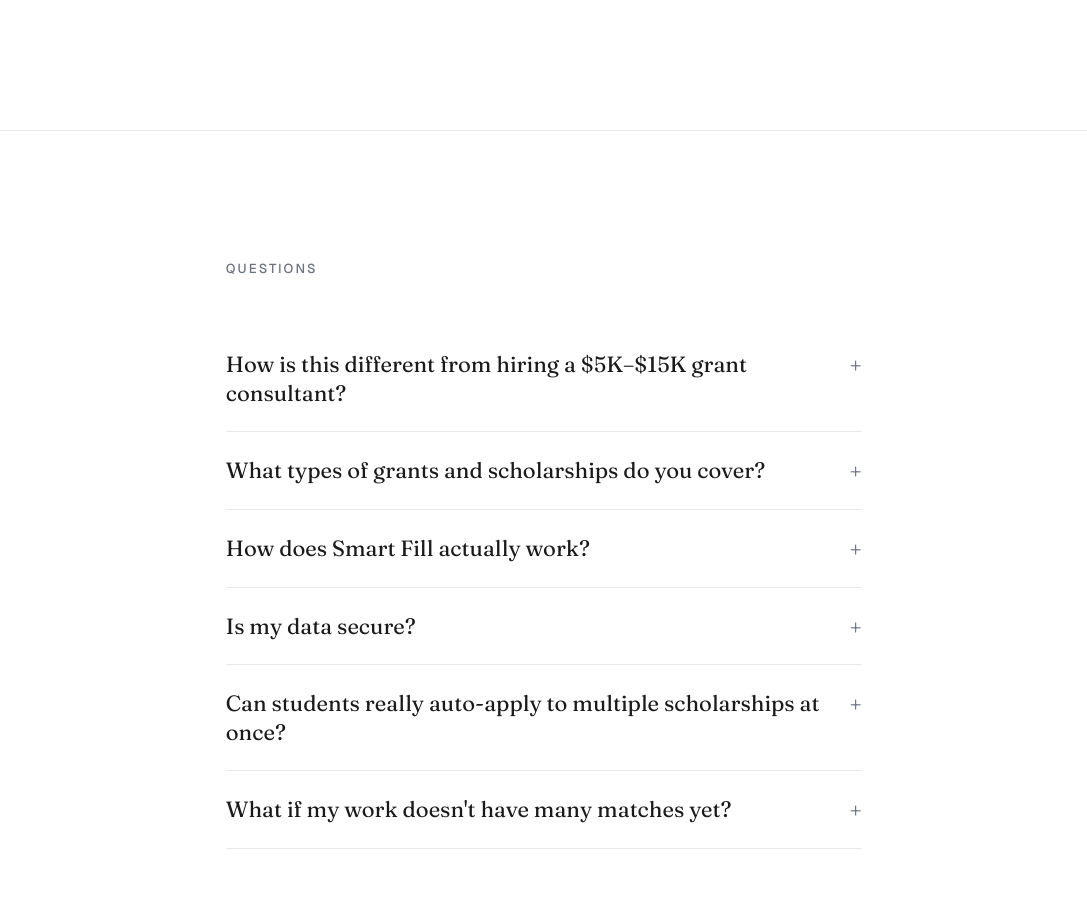
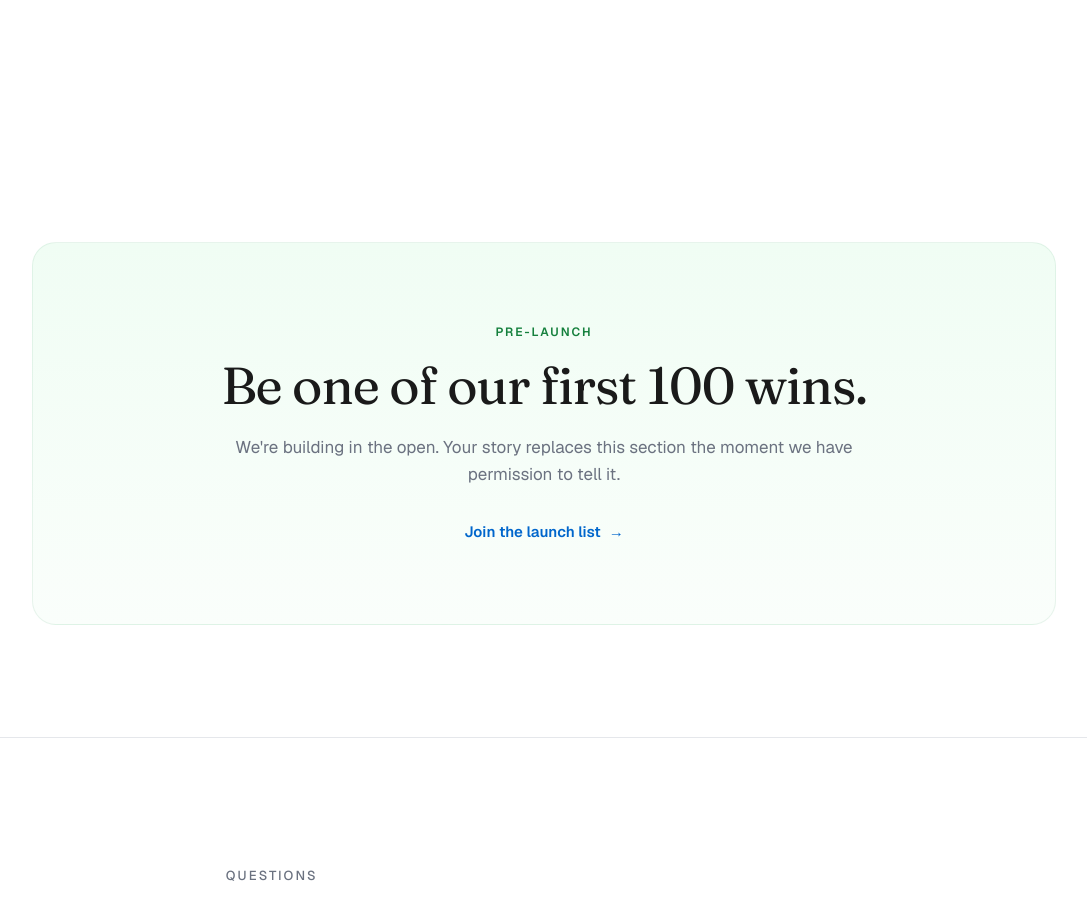
Before and after one commit to Hempp/grant-finder-pro, a Next.js app: page / in a window 1280 px wide. Shown: the part 5080-6000 px from the top of the page, without its empty margins (96-1183 px from the left). Built offline with nearby package versions, Linux system fonts and the light colour scheme; no server answers.

Commit message:
feat(landing): v2 — pre-launch panel replaces testimonials slot

```diff
--- a/src/app/page.tsx
+++ b/src/app/page.tsx
@@ -7,6 +7,7 @@ import {
   HowItWorksStep,
   SmartFillProof,
   EditorialFAQ,
+  PreLaunchPanel,
   EditorialFooter,
   CtaBanner,
 } from "@/components/landing";
@@ -157,6 +158,8 @@ export default async function LandingPage() {
         </div>
       </section>
 
+      <PreLaunchPanel />
+
       <EditorialFAQ items={faqs} />
 
       <CtaBanner ctaHref={ctaHref} ctaLabel={ctaLabel} />
--- /dev/null
+++ b/src/components/landing/PreLaunchPanel.tsx
@@ -0,0 +1,24 @@
+export function PreLaunchPanel() {
+  return (
+    <section className="container mx-auto px-4 sm:px-6 py-20 md:py-28">
+      <div className="rounded-3xl border border-[color:var(--section-border-2)] bg-[image:var(--panel-prelaunch)] px-8 py-14 md:px-16 md:py-20 text-center max-w-5xl mx-auto">
+        <p className="text-[12px] font-semibold tracking-[0.16em] uppercase text-success mb-4">
+          Pre-launch
+        </p>
+        <h2 className="font-display text-[clamp(32px,4.4vw,52px)] leading-[1.1] tracking-[-0.02em] text-ink mb-5 max-w-[22ch] mx-auto">
+          Be one of our first 100 wins.
+        </h2>
+        <p className="text-[16px] md:text-[17px] leading-[1.6] text-ink-2 max-w-[58ch] mx-auto mb-8">
+          We&apos;re building in the open. Your story replaces this section
+          the moment we have permission to tell it.
+        </p>
+        <a
+          href="/signup"
+          className="inline-flex items-center gap-2 text-[15px] font-semibold text-accent hover:text-ink transition-colors duration-[var(--dur-fast)] ease-[var(--ease-out)] focus-visible:outline-2 focus-visible:outline-offset-2 focus-visible:outline-accent"
+        >
+          Join the launch list <span aria-hidden="true">→</span>
+        </a>
+      </div>
+    </section>
+  );
+}
--- a/src/components/landing/index.ts
+++ b/src/components/landing/index.ts
@@ -10,6 +10,7 @@ export { SignatureBlock } from "./SignatureBlock";
 export { HowItWorksStep } from "./HowItWorksStep";
 export { SmartFillProof } from "./SmartFillProof";
 export { EditorialFAQ } from "./EditorialFAQ";
+export { PreLaunchPanel } from "./PreLaunchPanel";
 export { EditorialCTA } from "./EditorialCTA";
 export { EditorialFooter } from "./EditorialFooter";
 export { CtaBanner } from "./CtaBanner";
```
Also changed, not shown: 1 other file (tests, documents, lock files or other folders).
